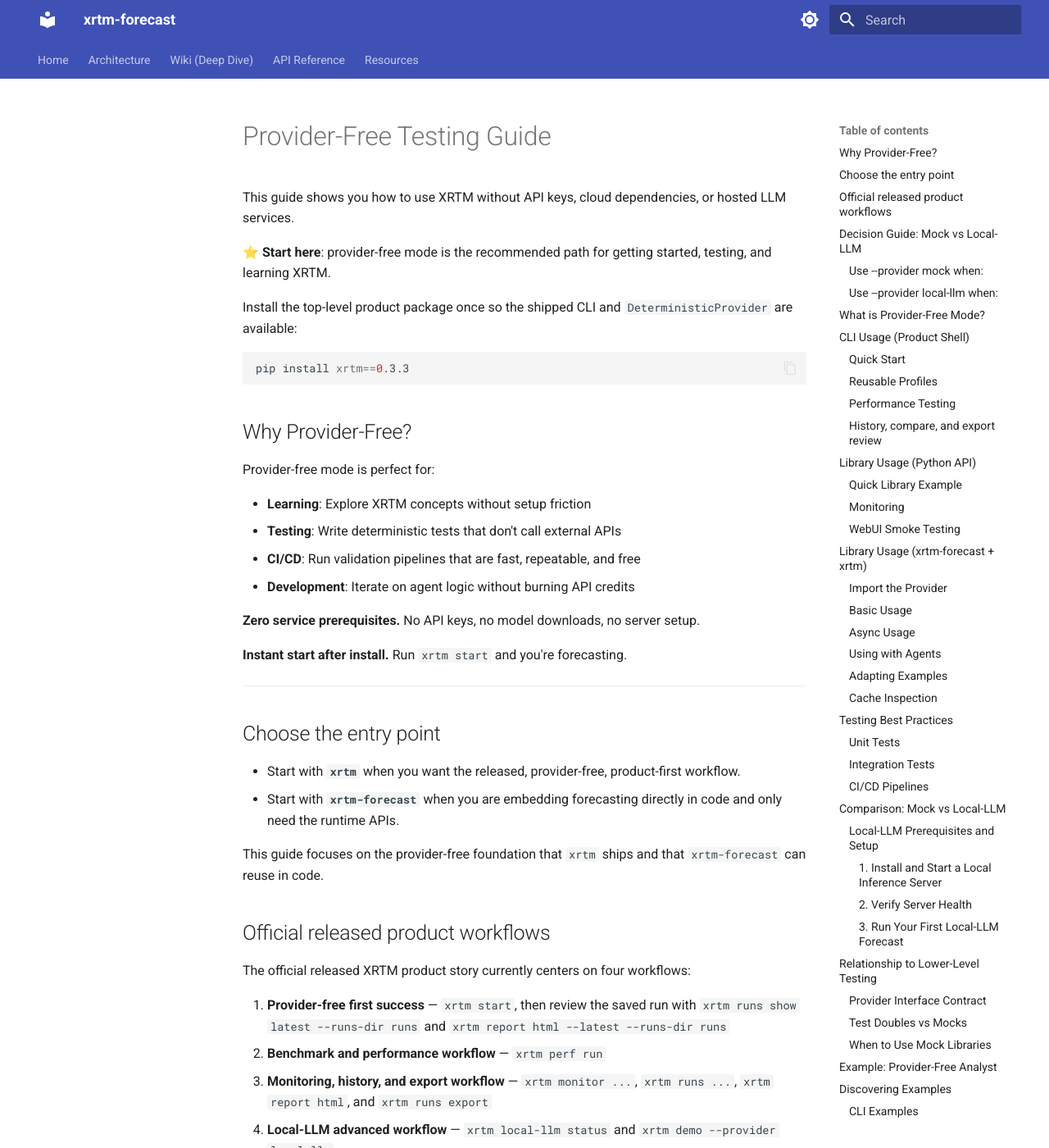
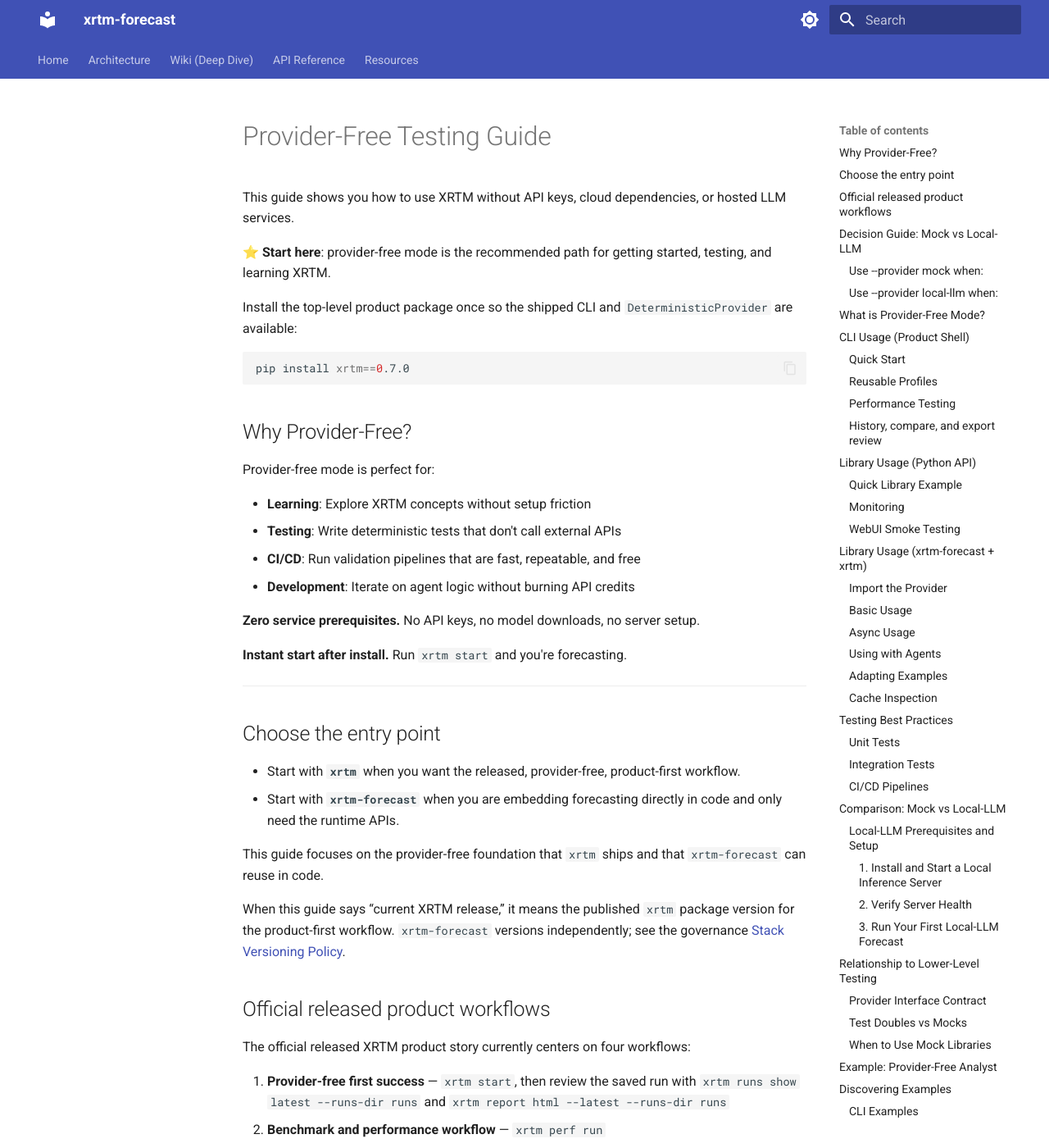
Before and after one commit to xrtm-org/forecast, an MkDocs documentation site: the page built from docs/provider-free-testing.md, in a window 1280 px wide and 1400 px high. Shown: the whole window at 82% size. Built offline with MkDocs 1.6.1 and Material for MkDocs 9.7.7, drawn with Linux system fonts in a browser that asks for light colours.

Commit message:
docs: align versioning guidance (#35)
Co-authored-by: Copilot <223556219+Copilot@users.noreply.github.com>

````diff
--- a/docs/provider-free-testing.md
+++ b/docs/provider-free-testing.md
@@ -7,7 +7,7 @@ This guide shows you how to use XRTM without API keys, cloud dependencies, or ho
 Install the top-level product package once so the shipped CLI and `DeterministicProvider` are available:
 
 ```bash
-pip install xrtm==0.3.3
+pip install xrtm==0.7.0
 ```
 
 ## Why Provider-Free?
@@ -31,6 +31,11 @@ Provider-free mode is perfect for:
 - Start with **`xrtm-forecast`** when you are embedding forecasting directly in code and only need the runtime APIs.
 
 This guide focuses on the provider-free foundation that `xrtm` ships and that `xrtm-forecast` can reuse in code.
+
+When this guide says “current XRTM release,” it means the published `xrtm`
+package version for the product-first workflow. `xrtm-forecast` versions
+independently; see the governance
+[Stack Versioning Policy](https://github.com/xrtm-org/governance/blob/main/policies/stack-versioning-policy.md).
 
 ## Official released product workflows
 
@@ -679,7 +684,7 @@ from xrtm.product.providers import DeterministicProvider
 If you're using the `xrtm-forecast` library standalone (without the `xrtm` product shell), you'll need to install the full `xrtm` package:
 
 ```bash
-pip install xrtm==0.3.3
+pip install xrtm==0.7.0
 ```
 
 #### Output Doesn't Look Realistic
````
Also changed, not shown: CONTRIBUTING.md (+8 -2 lines), README.md (+6 -2 lines), examples/providers/README.md (+1 -1 lines), examples/providers/provider_free_analyst/README.md (+1 -1 lines), .github/PULL_REQUEST_TEMPLATE.md.
